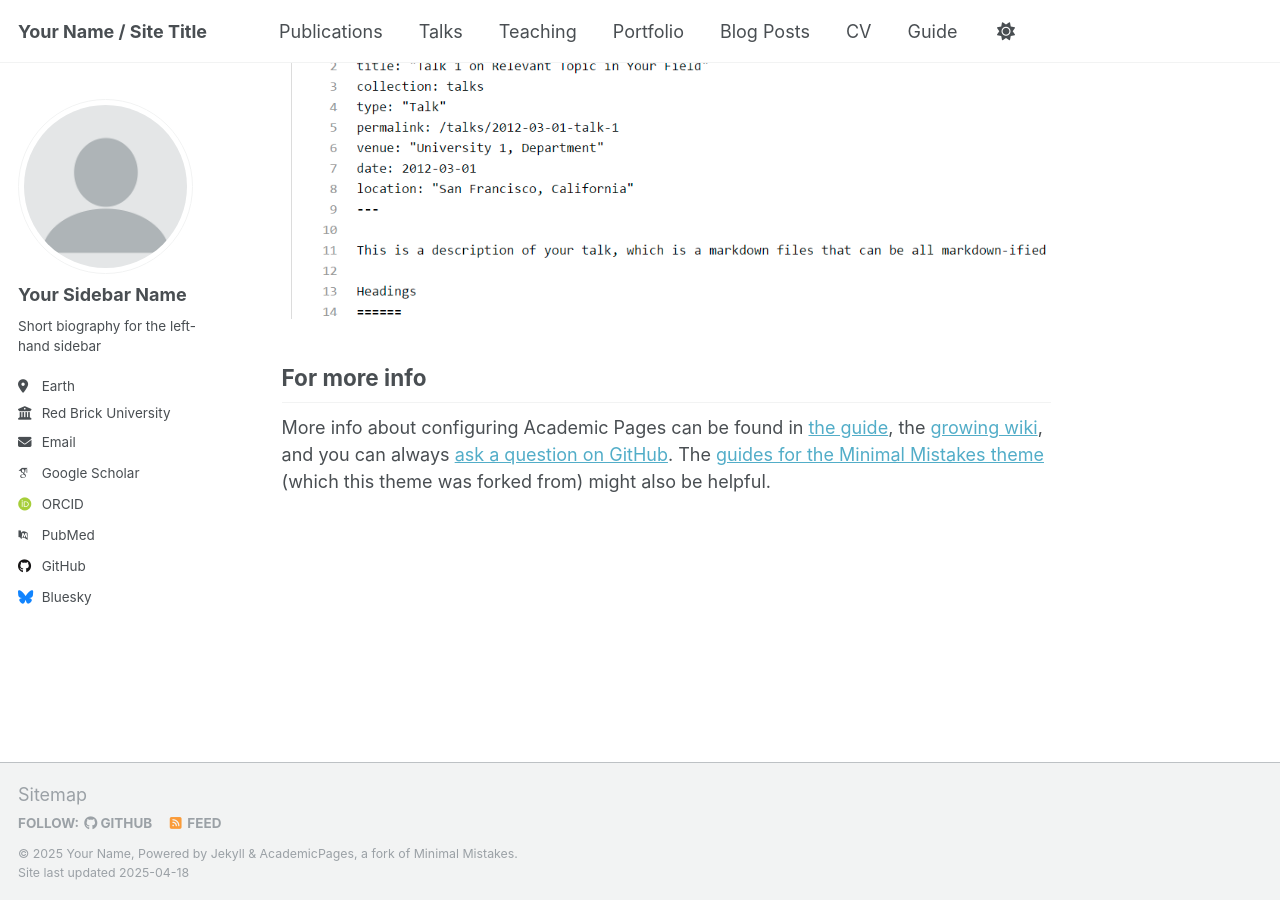
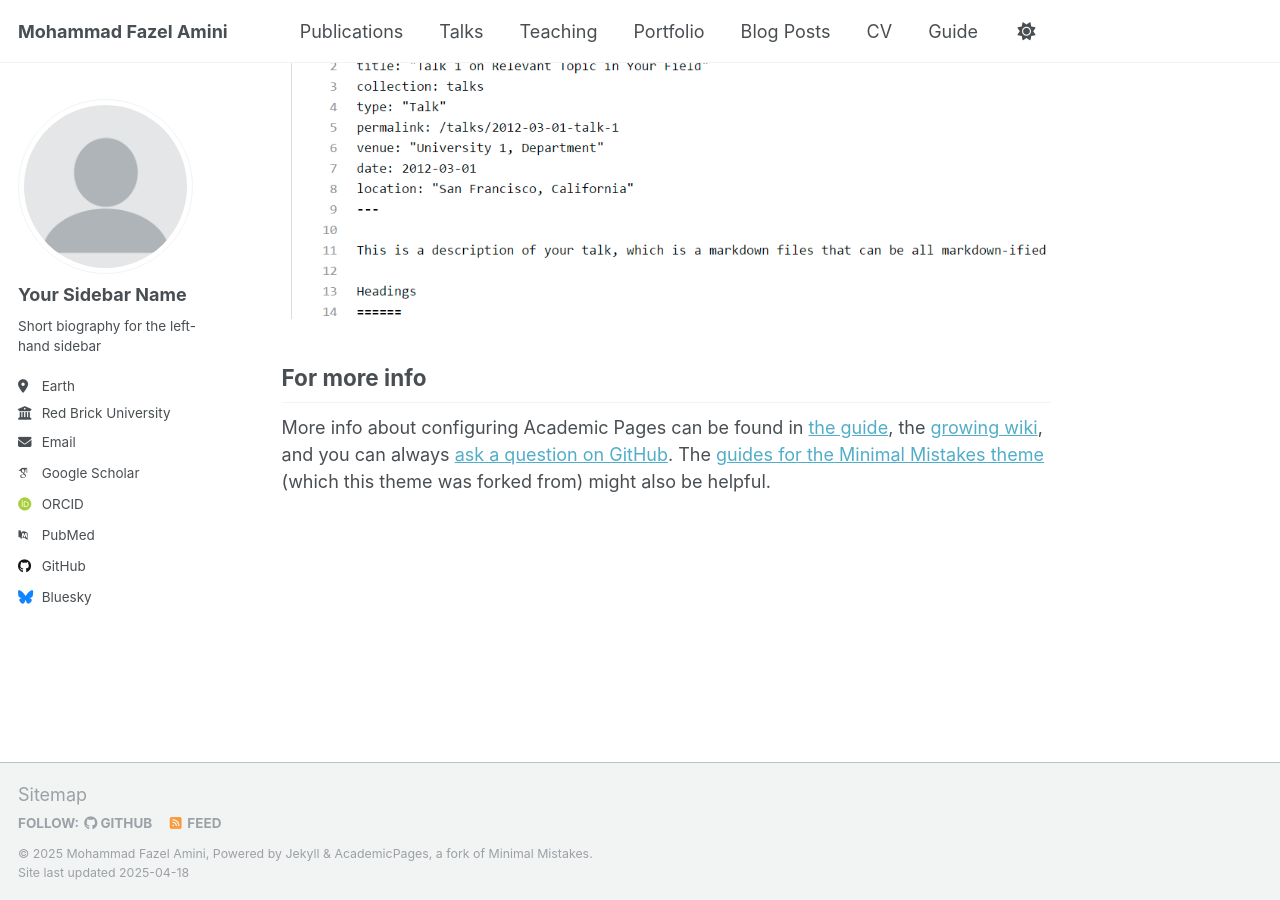
Before and after one commit to MfaXyz/mfaxyz.github.io, a Jekyll site: the page built from _pages/about.md, in a window 1280 px wide and 900 px high, scrolled down 2636 px. Built offline with Jekyll 4.4.1, drawn with Linux system fonts in a browser that asks for light colours; some web fonts are replaced.

Commit message:
Update _config.yml

```diff
--- a/_config.yml
+++ b/_config.yml
@@ -9,13 +9,13 @@
 # Basic Site Settings
 locale                   : "en-US"
 site_theme               : "default"
-title                    : "Your Name / Site Title"
+title                    : "Mohammad Fazel Amini"
 title_separator          : "-"
-name                     : &name "Your Name"
-description              : &description "personal description"
-url                      : https://academicpages.github.io # the base hostname & protocol for your site e.g. "https://[your GitHub username].github.io"
+name                     : &name "Mohammad Fazel Amini"
+description              : &description "Personal Website"
+url                      : https://mfaxyz.com/ # the base hostname & protocol for your site e.g. "https://[your GitHub username].github.io"
 baseurl                  : "" # the subpath of your site, e.g. "/blog"
-repository               : "academicpages/academicpages.github.io"
+repository               : "MfaXyz/mfaxyz.github.io"
 
 # Site Author - The following control what appear as part of the author content on the side bar.
 #               If a field is blank the icon and link will not appear, otherwise it will be shown.
```
